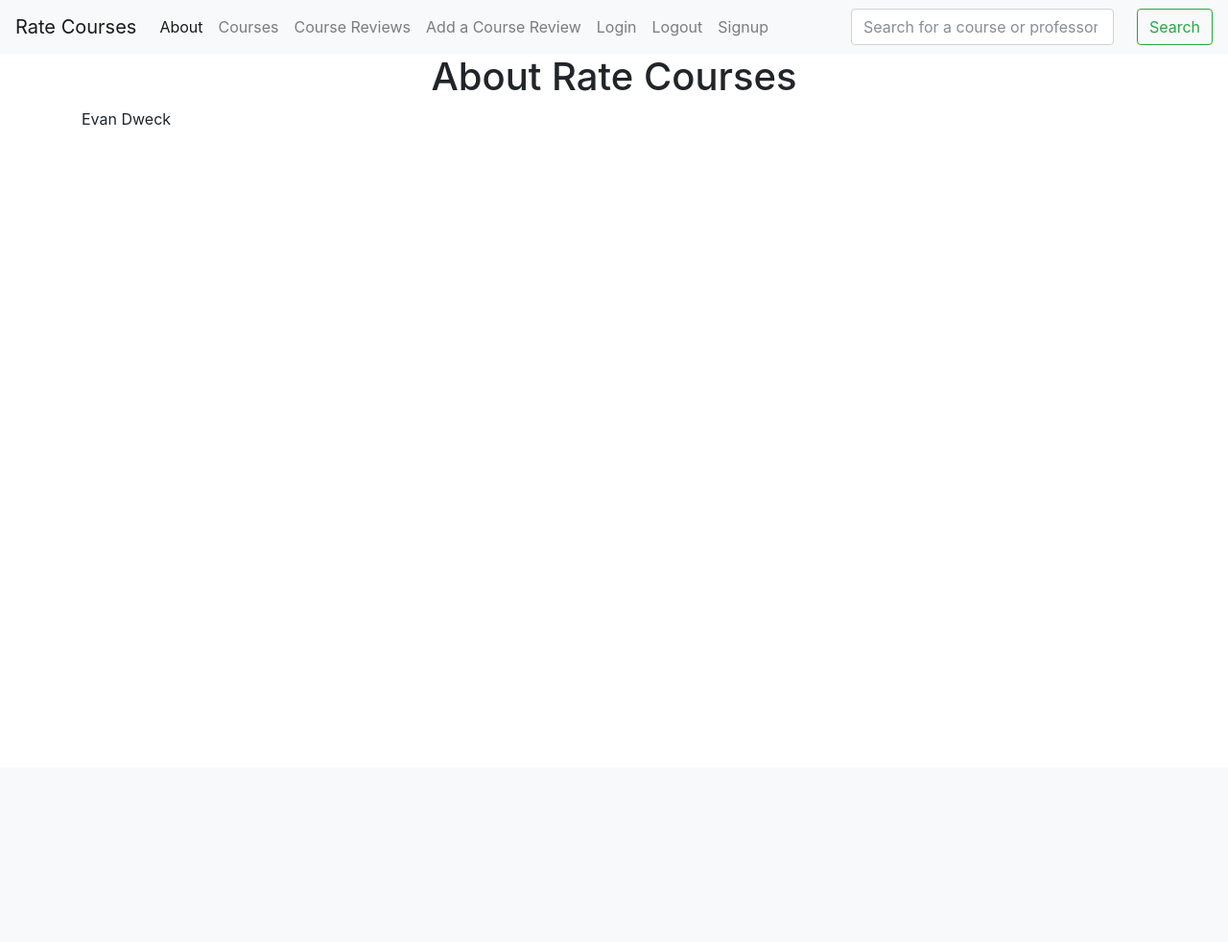
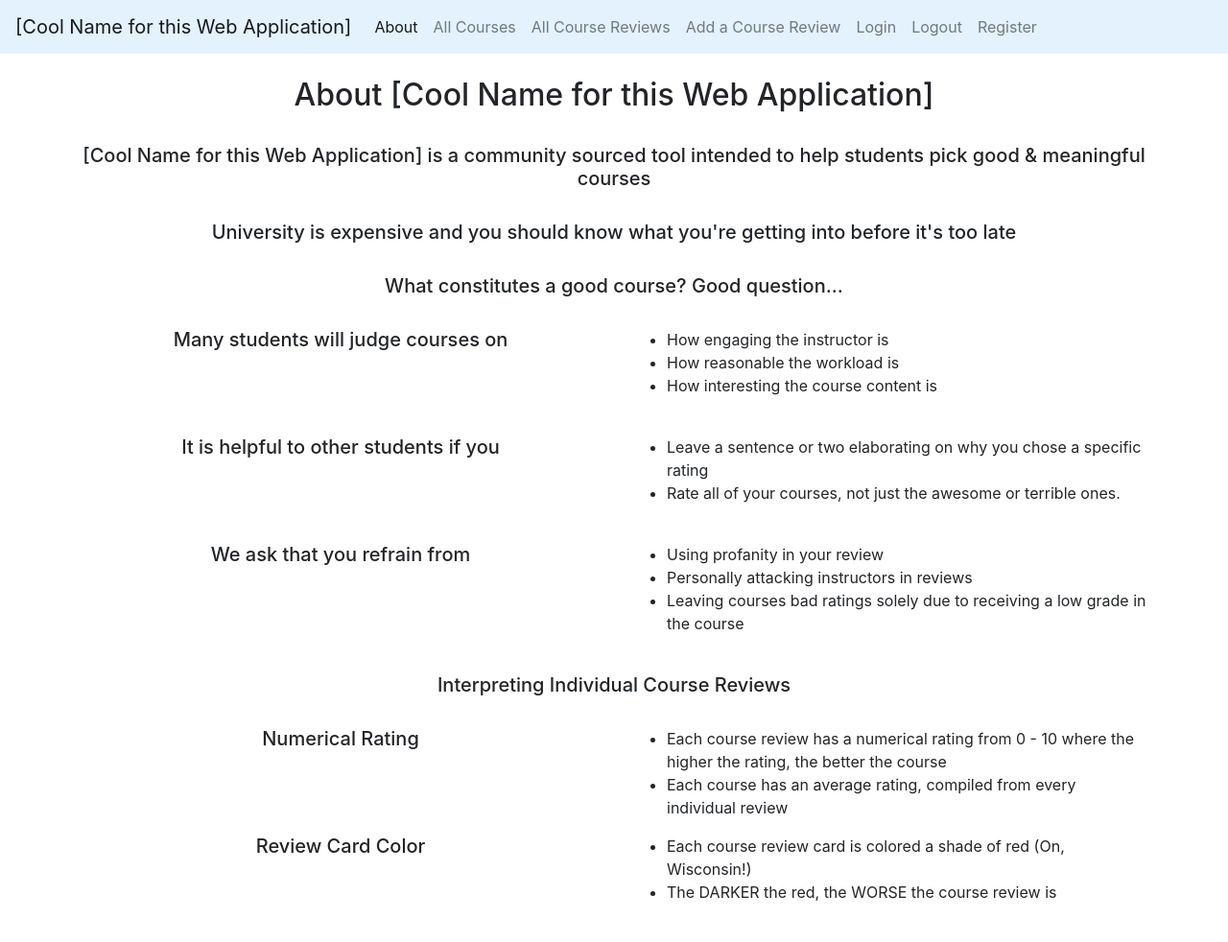
Before and after one commit to ejdweck/rate_courses, a Django app: page /about/ in a window 1280 px wide. Shown: the whole page at 96% size. Before the commit the page ends 131 px from the top, so only its background shows below. Run offline with Django 3.2, Linux system fonts and the light colour scheme; some libraries are stand-ins or nearby versions.

Commit message:
added instructions to about page as well as removed search bar from nav

```diff
--- a/static/css/main.css
+++ b/static/css/main.css
@@ -110,3 +110,7 @@ body .ui-autocomplete .ui-menu-item .ui-state-focus {
 .body {
 	background-color: grey;
 }
+
+/* about page rules */
+.about-list {
+}
--- a/templates/about.html
+++ b/templates/about.html
@@ -1,8 +1,78 @@
 {% extends 'index.html' %}
 
 {% block content %}
+<br>
 <div class="container">
-	<h1>About Rate Courses</h1>
-	<p>Evan Dweck</p>
+	<h2>About [Cool Name for this Web Application]</h2>
+	<br>
+	<h5>[Cool Name for this Web Application] is a community sourced tool intended to help students pick good & meaningful courses</h5>
+	<br>
+	<h5>University is expensive and you should know what you're getting into before it's too late</h5>
+	<br>
+	<h5>What constitutes a good course?  Good question... </h5>
+	<br>
+	<div class="row">
+		<div class="col-md-6">
+			<h5>Many students will judge courses on</h6>
+		</div>
+		<div class="col-md-6">
+			<ul>
+				<li>How engaging the instructor is</li>
+				<li>How reasonable the workload is</li>
+				<li>How interesting the course content is</li>
+			</ul>
+		</div>
+	</div>
+		<br>
+	<div class="row">
+		<div class="col-md-6">
+			<h5>It is helpful to other students if you</h5>
+		</div>
+		<div class="col-md-6">
+			<ul>
+				<li>Leave a sentence or two elaborating on why you chose a specific rating</li>
+				<li>Rate all of your courses, not just the awesome or terrible ones.</li>
+			</ul>
+		</div>
+	</div>
+	<br>
+	<div class="row">
+		<div class="col-md-6">
+			<h5>We ask that you refrain from</h5>
+		</div>
+		<div class="col-md-6">
+			<ul>
+				<li>Using profanity in your review</li>
+				<li>Personally attacking instructors in reviews</li>
+				<li>Leaving courses bad ratings solely due to receiving a low grade in the course</li>
+			</ul>
+		</div>
+	</div>
+	<br>
+	<h5>Interpreting Individual Course Reviews</h5>
+	<br>
+	<div class="row">
+		<div class="col-md-6">
+			<h5>Numerical Rating</h5>
+		</div>
+		<div class="col-md-6">
+			<ul>
+				<li>Each course review has a numerical rating from 0 - 10 where the higher the rating, the better the course</li>
+				<li>Each course has an average rating, compiled from every individual review</li>
+			</ul>
+		</div>
+	</div>
+	<div class="row">
+		<div class="col-md-6">
+			<h5>Review Card Color</h5>
+		</div>
+		<div class="col-md-6">
+			<ul>
+				<li>Each course review card is colored a shade of red (On, Wisconsin!)</li>
+				<li>The DARKER the red, the WORSE the course review is</li>
+			</ul>
+		</div>
+	</div>
+	<br>
 </div>
 {% endblock %}
--- a/templates/index.html
+++ b/templates/index.html
@@ -3,7 +3,7 @@
 <!doctype html>
 <html lang="en">
   <head>
-    <title>Rate Courses</title>
+    <title>¯\_(ツ)_/¯</title>
     <!-- Required meta tags -->
     <meta charset="utf-8">
     <meta name="viewport" content="width=device-width, initial-scale=1, shrink-to-fit=no">
@@ -23,27 +23,24 @@
 
   </head>
   <body>
-    <nav class="navbar navbar-expand-lg navbar-light bg-light">
-      <a class="navbar-brand" href="/">Rate Courses</a>
+    <nav class="navbar navbar-expand-lg navbar-light" style="background-color: #e3f2fd;">
+      <a class="navbar-brand" href="/">[Cool Name for this Web Application]</a>
       <button class="navbar-toggler" type="button" data-toggle="collapse" data-target="#navbarNavAltMarkup" aria-controls="navbarNavAltMarkup" aria-expanded="false" aria-label="Toggle navigation">
         <span class="navbar-toggler-icon"></span>
       </button>
       <div class="collapse navbar-collapse" id="navbarNavAltMarkup">
         <div class="navbar-nav">
           <a class="nav-item nav-link active" href="{% url 'about' %}">About<span class="sr-only">(current)</span></a>
-          <a class="nav-item nav-link" href="{% url 'courses' %}">Courses</a>
-          <a class="nav-item nav-link" href="{% url 'course_reviews' %}">Course Reviews</a>
+          <a class="nav-item nav-link" href="{% url 'courses' %}">All Courses</a>
+          <a class="nav-item nav-link" href="{% url 'course_reviews' %}">All Course Reviews</a>
           <a class="nav-item nav-link" href="{% url 'add_course_review' %}">Add a Course Review</a>
 
           <a class="nav-item nav-link" href="{% url 'login' %}">Login</a>
           <a class="nav-item nav-link" href="{% url 'logout' %}">Logout</a>
-          <a class="nav-item nav-link" href="{% url 'signup' %}">Signup</a>
+          <a class="nav-item nav-link" href="{% url 'signup' %}">Register</a>
         </div>
       </div>
-      <form class="form-inline">
-        <input class="form-control mr-sm-4" type="search" placeholder="Search for a course or professor" aria-label="Search">
-        <button class="btn btn-outline-success my-2 my-sm-0" type="submit">Search</button>
-      </form>
+
     </nav>
 
     <!-- Optional JavaScript -->
```
Also changed, not shown: data.db.
